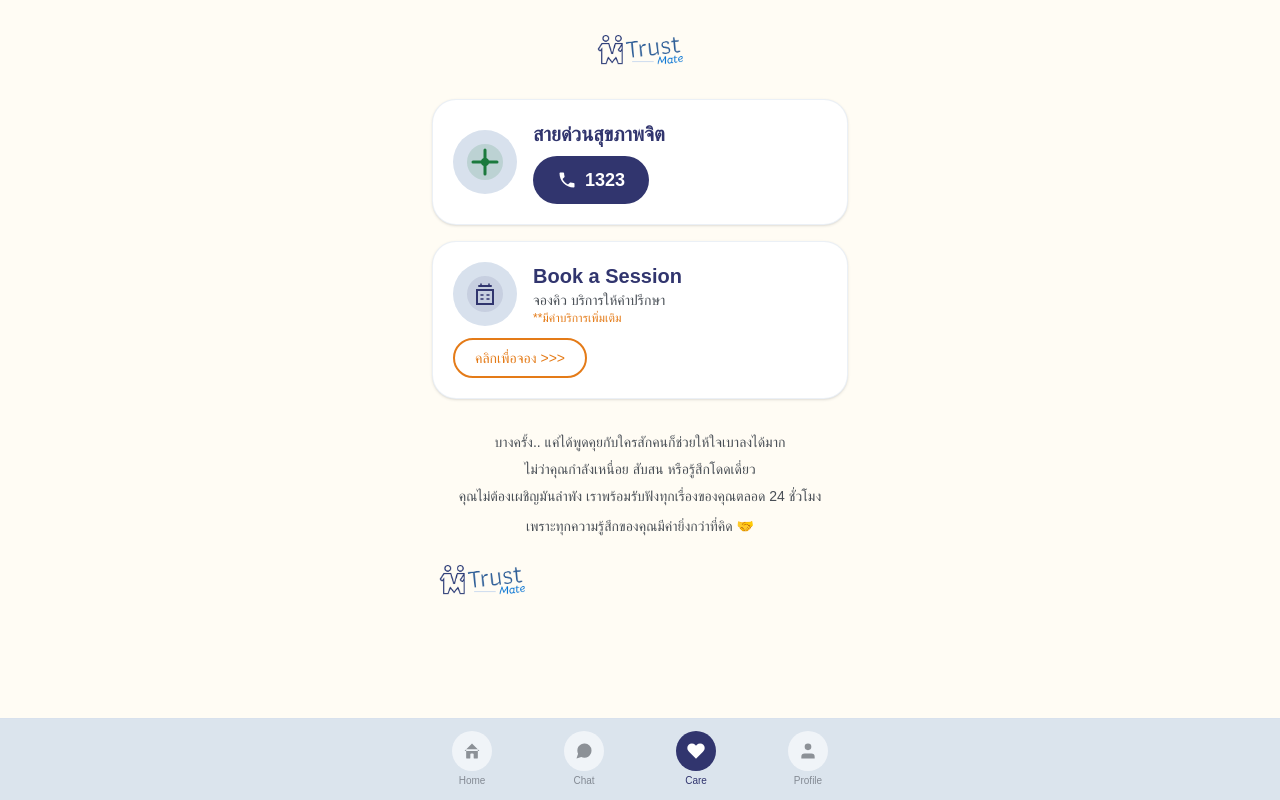
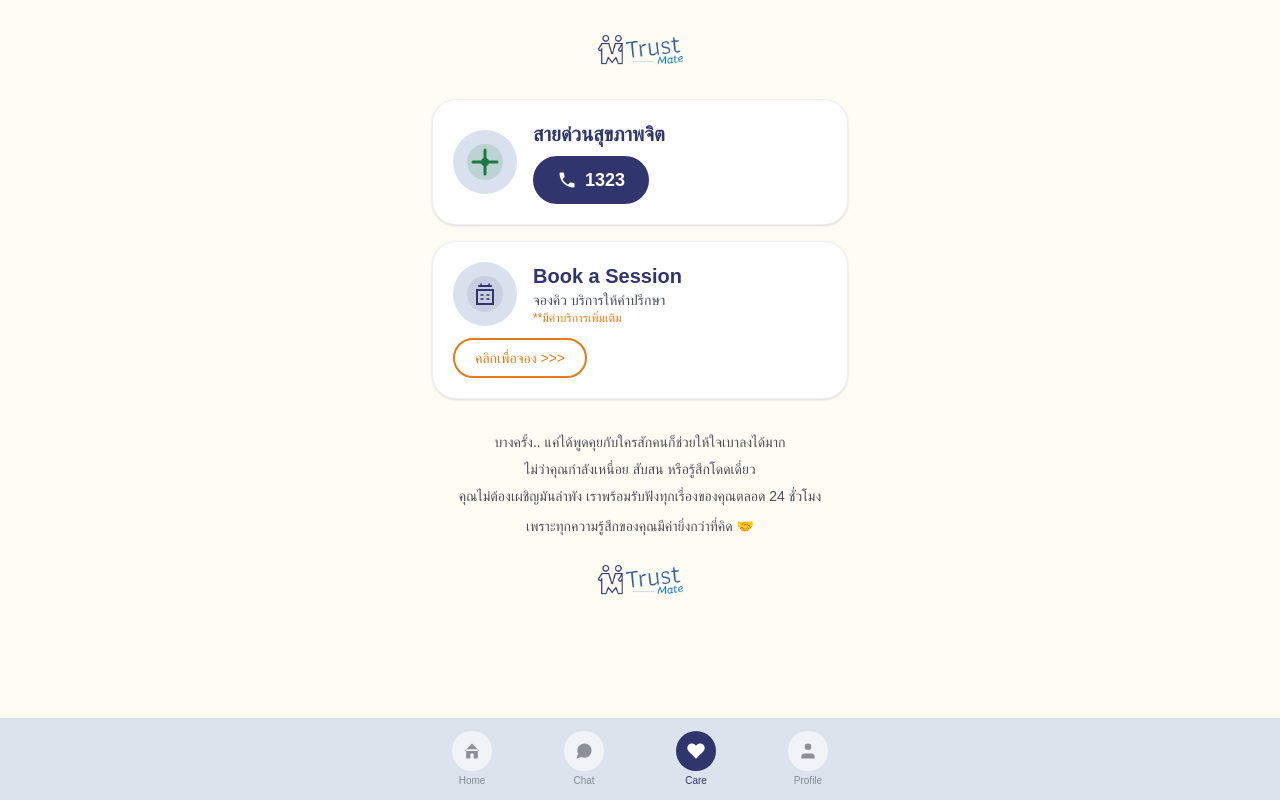
Before and after one commit to PeerapongMala/2026-04-trustmate-frontend, a Next.js app: page /care in a window 1280 px wide. Built offline with nearby package versions, Linux system fonts and the light colour scheme.

Commit message:
fix: center logo on Care page

```diff
--- a/src/app/(main)/care/page.tsx
+++ b/src/app/(main)/care/page.tsx
@@ -71,7 +71,9 @@ export default function CarePage() {
           <p className="mt-2">
             เพราะทุกความรู้สึกของคุณมีค่ายิ่งกว่าที่คิด 🤝
           </p>
-          <TmLogo size="sm" className="mx-auto mt-4" />
+          <div className="mt-4 flex justify-center">
+            <TmLogo size="sm" />
+          </div>
         </div>
       </div>
     </div>
```
